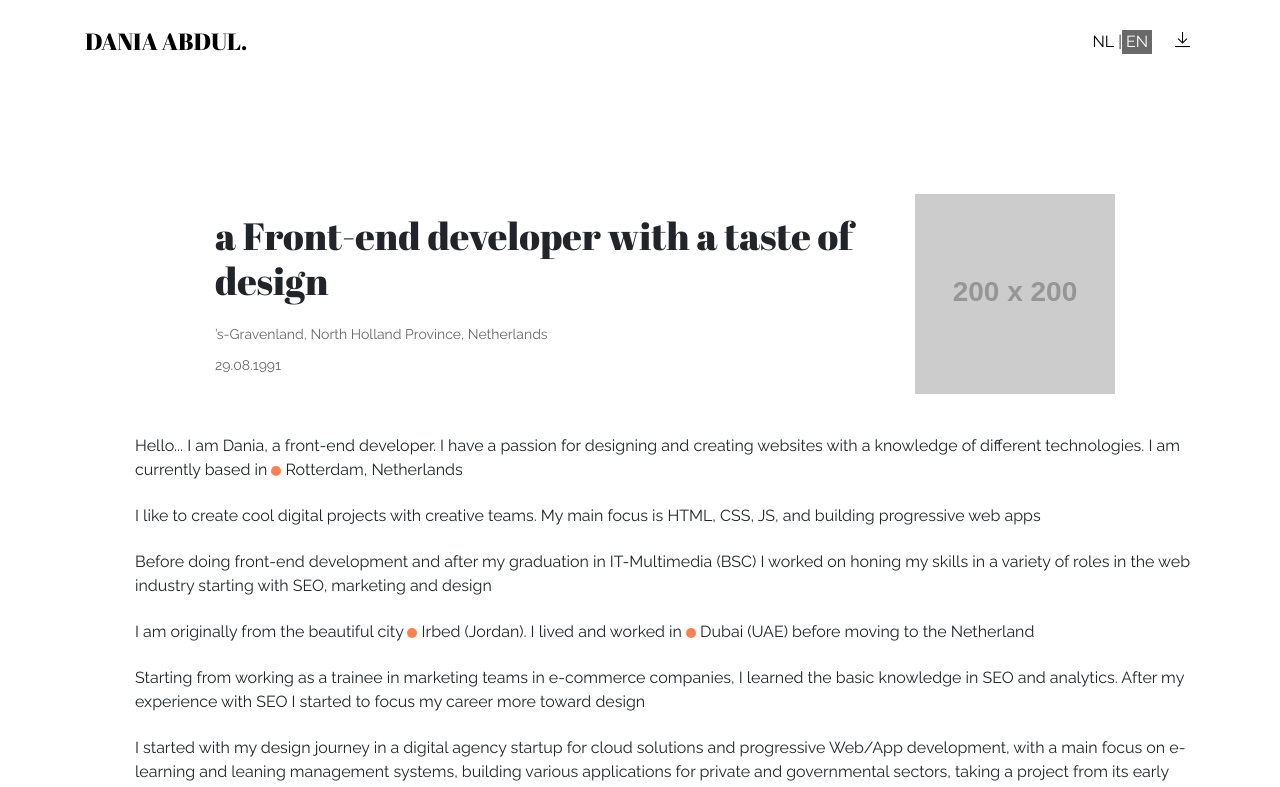
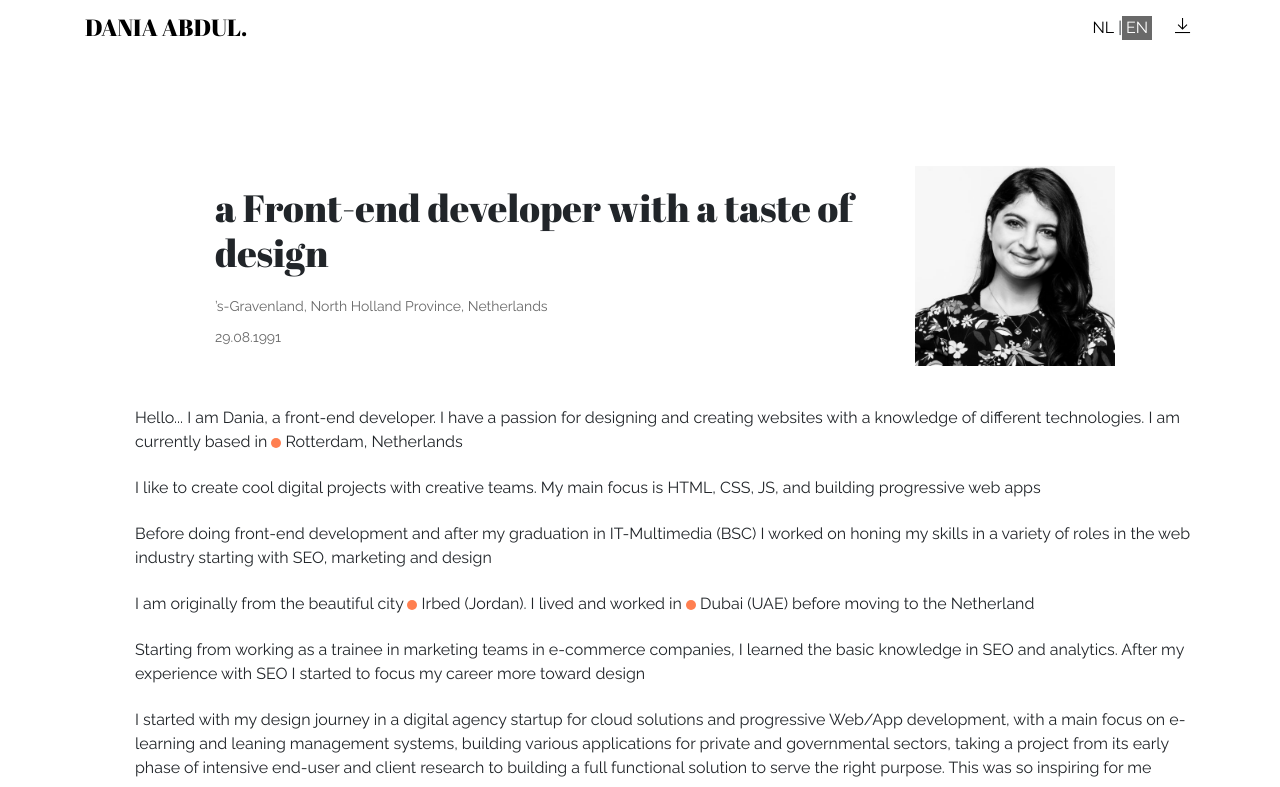
Before and after one commit to Dania-abdul/portfolio, a React (Create React App) app: page /cv in a window 1280 px wide. Shown: the top 787 px of the page. Built offline with nearby package versions, Linux system fonts and the light colour scheme; what office-ui-fabric-react would draw is missing.

Commit message:
Fix cv image

```diff
--- a/src/assets/stylesheets/objects/about.scss
+++ b/src/assets/stylesheets/objects/about.scss
@@ -67,10 +67,12 @@
 
 .about__img {
     max-width: 100px;
+    height: 100px;
     object-fit: cover;
 
     @media only screen and (min-width: 480px) {
         max-width: 200px;
+        height: auto;
     }
 }
 
--- a/src/assets/stylesheets/objects/header.scss
+++ b/src/assets/stylesheets/objects/header.scss
@@ -3,7 +3,7 @@
 //Header
 //-----------------------
 .header {
-    padding: 24px 0;
+    padding: 10px 0;
     max-width: 1140px;
     margin: 0 auto;
     display: block;
@@ -21,10 +21,10 @@
     &::before {
         content: "";
         display: block;
-        width: 183px;
+        width: 100%;
         background: white;
         position: absolute;
-        height: 22px;
+        height: 52px;
         top: 50%;
         transform: translateY(-50%);
         filter: grayscale(0.5);
--- a/src/cv_page.tsx
+++ b/src/cv_page.tsx
@@ -39,8 +39,8 @@ export class CvComponent extends React.Component <CvProps, CvState> {
                              <p className="about__label">29.08.1991</p>
                              <p className="about__label print--comment">online version: <a href="https://dania-abdul.github.io/portfolio/cv" className="link">https://dania-abdul.github.io/portfolio/cv</a></p>
                          </div>
-                         <img className="about__img img-fluid" aria-label="impressive picture of me" alt="Responsive image" src="//via.placeholder.com/200x200" data-lazy-type="image"/>
-                         {/* <img className="about__img img-fluid" aria-label="impressive picture of me" alt="Responsive image" src="//via.placeholder.com/500x600" data-lazy-type="image" data-src="//via.placeholder.com/350x150" /> */}
+                         {/* <img className="about__img img-fluid" aria-label="impressive picture of me" alt="Responsive image" src="//via.placeholder.com/200x200" data-lazy-type="image"/> */}
+                         <img className="about__img img-fluid" aria-label="impressive picture of me" alt="Responsive image" src={Image1} data-lazy-type="image" data-src="//via.placeholder.com/350x150" />
 
                      </div>
                     <p className="about__text styled">{i18next.t("_cvAboutText1")}</p>
```
